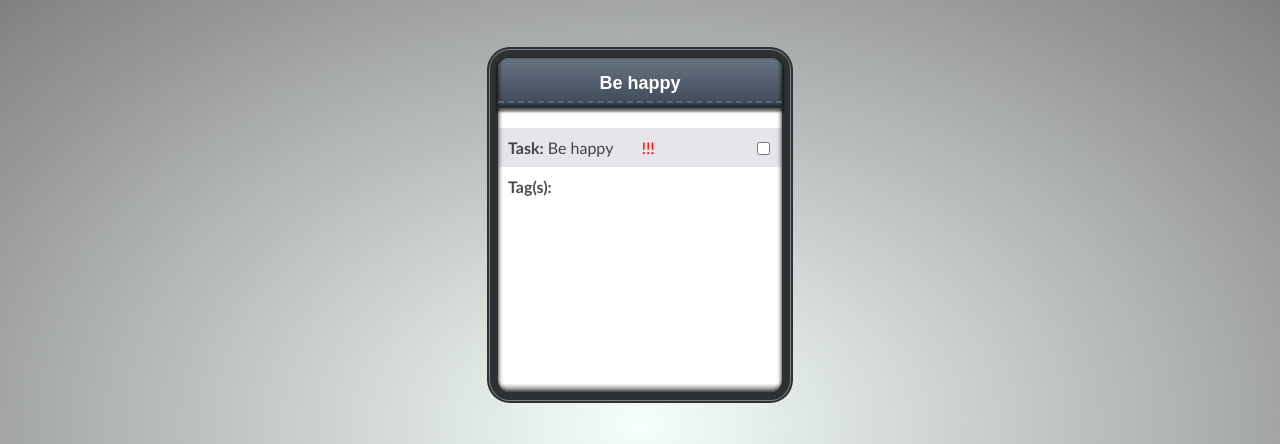
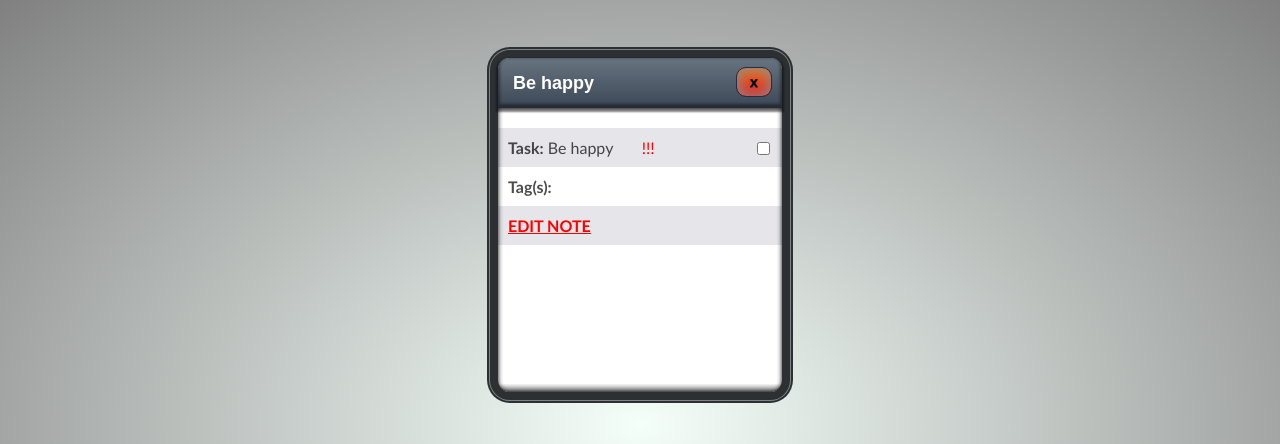
Before and after one commit to fengyuseah/CEP-Assignment, a Django app: page /todo/3 in a window 1280 px wide. Shown: the top 444 px of the page. Run offline with Django 3.2, Linux system fonts and the light colour scheme; data comes from the database, SQL or seed files in the repository; both versions use the stored data as it was after the commit; some libraries are stand-ins or nearby versions.

Commit message:
first commit

```diff
--- a/cep_assignment_1/settings.py
+++ b/cep_assignment_1/settings.py
@@ -27,6 +27,8 @@ TEMPLATE_DEBUG = True
 ALLOWED_HOSTS = []
 SECURE_PROXY_SSL_HEADER = ('HTTP_X_FORWARDED_PROTO', 'https')
 
+CRISPY_TEMPLATE_PACK = 'bootstrap3'
+
 
 # Application definition
 
@@ -38,6 +40,8 @@ INSTALLED_APPS = (
     'django.contrib.messages',
     'django.contrib.staticfiles',
     'todos',
+    'bootstrap3',
+    'crispy_forms',
 )
 
 MIDDLEWARE_CLASSES = (
--- a/cep_assignment_1/urls.py
+++ b/cep_assignment_1/urls.py
@@ -1,6 +1,8 @@
 from django.conf.urls import patterns, include, url
 from django.contrib import admin
 from todos import views
+from django.views.generic import ListView, DetailView
+from todos.models import Todo
 
 urlpatterns = patterns('',
     # Examples:
@@ -8,7 +10,12 @@ urlpatterns = patterns('',
     # url(r'^blog/', include('blog.urls')),
 
     url(r'^admin/', include(admin.site.urls)),
-    url(r'^todos/', views.todos_list),
-    url(r'^todo/(?P<todo_id>\d+)$', views.todos_detail, name = "todos_detail"),
-    url(r'^tagged/(?P<tag>.*)$', views.tag_list, name='tag_list'),
+    url(r'^todos/', ListView.as_view(model=Todo, template_name="todos/index.html"), name='todo_list'),
+    url(r'^todo/(?P<pk>\d+)$', views.TodoDetail.as_view(template_name="todos/detail.html"), name='todos_detail'),
+    #url(r'^todo/(?P<todo_id>\d+)$', views.todos_detail, name = "todos_detail"),
+    #url(r'^tagged/(?P<tag>.*)$', views.tag_list, name='tag_list'),
+    url(r'^tagged/(?P<tag>.*)$', views.TagList.as_view(template_name="todos/taglist.html"), name = "tag_list"),
+    url(r'^add/$', views.TodoCreate.as_view(), name='todo_add'),
+    url(r'^todo/(?P<pk>\d+)/edit/$', views.TodoUpdate.as_view(),  name='todo_update'),
+    url(r'^todo/(?P<pk>\d+)/delete/$', views.TodoDelete.as_view(template_name="todos/delete.html"), name='todo_delete'),
 )
--- a/todos/models.py
+++ b/todos/models.py
@@ -1,6 +1,7 @@
 from django.db import models
 import datetime
 from django.utils import timezone
+from django.core.urlresolvers import reverse
 
 # Create your models here.
 class Todo(models.Model):
@@ -18,6 +19,9 @@ class Todo(models.Model):
     def is_due_today(self):
         return self.due_date < timezone.now()
 
+    def get_absolute_url(self):
+        return reverse("todos_detail", kwargs={"pk":self.pk})
+
 class Tag(models.Model):
     name = models.CharField(max_length=255)
 
--- a/todos/static/todos/style.css
+++ b/todos/static/todos/style.css
@@ -34,21 +34,19 @@ body{
 .header{
 	width: 100%;
 	height: 50px;
-
 	border-radius: 10px 10px 0 0px;
 	background-image: linear-gradient(#687480 0%, #3b4755 100%);
 	font: bold 18px/50px arial;
-	text-align: center;
+	text-align: left;
 	color: white;
 	box-shadow: inset 0 -2px 3px 2px rgba(0,0,0,.4),
 						0 2px 2px 2px rgba(0,0,0,.4);
 }
 
 span{
-	display: block;
+	display: inline;
 	width: 100%;
 	height: 90%;
-	border-bottom: dashed 2px #54687a;
 }
 
 .wrap-list{
@@ -121,3 +119,83 @@ a:link{
 a:visited{
 	color:black;
 }
+
+.myButton {
+	-moz-box-shadow:inset 0px 0px 15px 3px #23395e;
+	-webkit-box-shadow:inset 0px 0px 15px 3px #23395e;
+	box-shadow:inset 0px 0px 15px 3px #23395e;
+	-moz-border-radius:17px;
+	-webkit-border-radius:17px;
+	border-radius:10px;
+	border:1px solid #1f2f47;
+	display:inline-block;
+	cursor:pointer;
+	color:#ffffff;
+	font-family:Arial;
+	font-size:15px;
+	padding:6px 13px;
+	margin-right: 10px;
+	margin-top: 9px;
+	text-decoration:none;
+	text-shadow:0px 1px 0px #263666;
+	float: right;
+	height: 60%;
+	line-height: 15px;
+}
+
+#add {
+	background:-webkit-gradient(linear, left top, left bottom, color-stop(0.05, #8B8B8B), color-stop(1, #415989));
+	background:-moz-linear-gradient(top, #8B8B8B 5%, #415989 100%);
+	background:-webkit-linear-gradient(top, #8B8B8B 5%, #415989 100%);
+	background:-o-linear-gradient(top, #8B8B8B 5%, #415989 100%);
+	background:-ms-linear-gradient(top, #8B8B8B 5%, #415989 100%);
+	background:linear-gradient(to bottom, #8B8B8B 5%, #415989 100%);
+	filter:progid:DXImageTransform.Microsoft.gradient(startColorstr='#8B8B8B', endColorstr='#415989',GradientType=0);
+	background-color:#8B8B8B;
+}
+
+#add:hover {
+	background:-webkit-gradient(linear, left top, left bottom, color-stop(0.05, #415989), color-stop(1, #8B8B8B));
+	background:-moz-linear-gradient(top, #415989 5%, #8B8B8B 100%);
+	background:-webkit-linear-gradient(top, #415989 5%, #8B8B8B 100%);
+	background:-o-linear-gradient(top, #415989 5%, #8B8B8B 100%);
+	background:-ms-linear-gradient(top, #415989 5%, #8B8B8B 100%);
+	background:linear-gradient(to bottom, #415989 5%, #8B8B8B 100%);
+	filter:progid:DXImageTransform.Microsoft.gradient(startColorstr='#415989', endColorstr='#8B8B8B',GradientType=0);
+	background-color:#415989;
+}
+
+#delete {
+	background:-webkit-gradient(linear, left top, left bottom, color-stop(0.05, #FF6600), color-stop(1, #FF0000));
+	background:-moz-linear-gradient(top, #FF6600 5%, #FF0000 100%);
+	background:-webkit-linear-gradient(top, #FF6600 5%, #FF0000 100%);
+	background:-o-linear-gradient(top, #FF6600 5%, #FF0000 100%);
+	background:-ms-linear-gradient(top, #FF6600 5%, #FF0000 100%);
+	background:linear-gradient(to bottom, #FF6600 5%, #FF0000 100%);
+	filter:progid:DXImageTransform.Microsoft.gradient(startColorstr='#FF6600', endColorstr='#FF0000',GradientType=0);
+	background-color:#FF0000;
+	-moz-box-shadow:inset 0px 0px 15px 3px #8B8B8B;
+	-webkit-box-shadow:inset 0px 0px 15px 3px #8B8B8B;
+	box-shadow:inset 0px 0px 15px 3px #8B8B8B;
+}
+
+#delete:hover {
+	background:-webkit-gradient(linear, left top, left bottom, color-stop(0.05, #FF0000), color-stop(1, #FF6600));
+	background:-moz-linear-gradient(top, #FF0000 5%, #FF6600 100%);
+	background:-webkit-linear-gradient(top, #FF0000 5%, #FF6600 100%);
+	background:-o-linear-gradient(top, #FF0000 5%, #FF6600 100%);
+	background:-ms-linear-gradient(top, #FF0000 5%, #FF6600 100%);
+	background:linear-gradient(to bottom, #FF0000 5%, #FF6600 100%);
+	filter:progid:DXImageTransform.Microsoft.gradient(startColorstr='#FF0000', endColorstr='#FF6600',GradientType=0);
+	background-color:#FF000;
+}
+
+.myButton:active {
+	position:relative;
+	top:1px;
+}
+
+#editlink {
+	color:red;
+	text-decoration:underline;
+}
--- a/todos/templates/todos/detail.html
+++ b/todos/templates/todos/detail.html
@@ -1,7 +1,7 @@
 {% load staticfiles %}
 <link rel = "stylesheet" type = "text/css" href = "{% static 'todos/style.css' %}" />
 <div class="wrap">
-  	<div class="header"><span>{{todo.task}}</span></div>
+  	<div class="header"><span>&nbsp; &nbsp;{{todo.task}}</span><a href={% url 'todo_delete' todo.id %} class="myButton" id='delete'>x</a></div>
 	<div class="wrap-list">
 		<ol class="list">
 			<li>
@@ -31,6 +31,9 @@
 					{% endfor %}
 				</label>
 			</li>
+			<li>
+				<label><b><a href={% url 'todo_update' todo.id %} id='editlink'>EDIT NOTE</b></a></label>
+			</li>
 			{% endif %}
 		</ol>
 	</div>
--- a/todos/templates/todos/index.html
+++ b/todos/templates/todos/index.html
@@ -1,11 +1,11 @@
 {% load staticfiles %}
 <link rel = "stylesheet" type = "text/css" href = "{% static 'todos/style.css' %}" />
 <div class="wrap">
-  	<div class="header"><span>Todo List</span></div>
+  	<div class="header"><span>&nbsp; &nbsp;Todo List</span><a href={% url 'todo_add' %} class="myButton" id='add'>+</a></div>
 	<div class="wrap-list">
 		<ol class="list">
-			{% if todos %}
-			{% for todo in todos %}
+			{% if object_list %}
+			{% for todo in object_list %}
 			<li>
 				<input type="checkbox" id={{todo.id}}>
 				<label for={{todo.id}}>
--- a/todos/templates/todos/taglist.html
+++ b/todos/templates/todos/taglist.html
@@ -1,11 +1,11 @@
 {% load staticfiles %}
 <link rel = "stylesheet" type = "text/css" href = "{% static 'todos/style.css' %}" />
 <div class="wrap">
-  	<div class="header"><span>{{tag}}</span></div>
+  	<div class="header"><span>&nbsp; &nbsp;{{tag}}</span></div>
 	<div class="wrap-list">
 		<ol class="list">
-			{% if todos %}
-			{% for todo in todos %}
+			{% if object_list %}
+			{% for todo in object_list %}
 			<li>
 				<input type="checkbox" id={{todo.id}}>
 				<label for={{todo.id}}>
--- a/todos/views.py
+++ b/todos/views.py
@@ -1,8 +1,14 @@
 from django.shortcuts import render
 from .models import Todo
 from django.http import HttpResponse
+from django.views.generic import ListView, DetailView
+from django.views.generic.edit import CreateView, UpdateView, DeleteView
+from django.db.models import Q
+from todos.forms import TodoForm
+from django.core.urlresolvers import reverse_lazy
 
 # Create your views here.
+'''
 def todos_list(request):
     all_todos = Todo.objects.all()
 
@@ -17,3 +23,44 @@ def tag_list(request, tag):
     tag_todos = Todo.objects.filter(tag__name__iexact=tag)
 
     return render(request, 'todos/taglist.html', {'todos' : tag_todos, 'tag' : tag})
+'''
+
+class TagList(ListView):
+    model = Todo
+
+    queryset = Todo.objects.all()
+    def get_queryset(self):
+        tagn = self.kwargs['tag']
+        #pieces = tags.split('/') #extract different tags separated by /
+
+        #queries = [Q(tag__name__iexact=value) for value in pieces]
+        # Take one Q object from the list
+        #query = queries.pop()
+        query = Q(tag__name__iexact=tagn)
+        # Or the Q object with the ones remaining in the list
+        #for item in queries:
+        #query |= item
+        # Query the model
+        todos = Todo.objects.filter(query).distinct().order_by('tag__name')
+        self.queryset = todos #Setting the queryset to allow get_context_data to apply count
+        return todos
+
+    def get_context_data(self, **kwargs):
+        context = super(TagList, self).get_context_data(**kwargs)
+        context['tag'] = self.kwargs['tag']
+        return context
+
+class TodoCreate(CreateView):
+    model = Todo
+    form_class = TodoForm
+
+class TodoUpdate(UpdateView):
+    model = Todo
+    form_class = TodoForm
+
+class TodoDetail(DetailView):
+    model = Todo
+
+class TodoDelete(DeleteView):
+    model = Todo
+    success_url = reverse_lazy('todo_list')
```
Also changed, not shown: todos/forms.py (added, +12 -0 lines), todos/templates/todos/base.html (added, +31 -0 lines), todos/templates/todos/delete.html (added, +17 -0 lines), todos/templates/todos/todo_form.html (added, +16 -0 lines), db.sqlite3, todos/migrations/0009_auto_20150726_0031.py (added), todos/migrations/0010_auto_20150726_0035.py (added).
